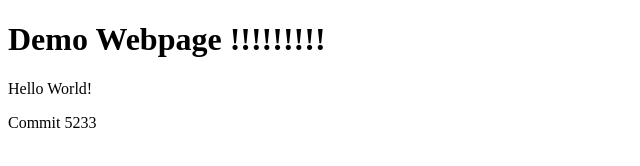
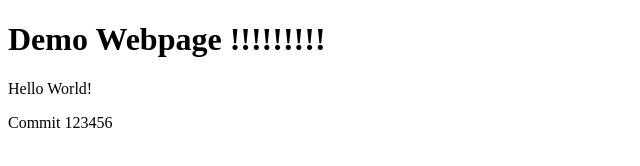
Before and after one commit to Mirza-Mohammad-Hamza/mirzarepo, a plain HTML site: page index.html in a window 1280 px wide. Shown: the full height of the page, 0-640 px from the left. Drawn offline with Linux system fonts and the light colour scheme.

Commit message:
updated14

```diff
--- a/index.html
+++ b/index.html
@@ -12,7 +12,7 @@
 
 <h1>Demo Webpage !!!!!!!!! </h1>
 <p>Hello World!</p>
-<p>Commit 5233</p>
+<p>Commit 123456</p>
 </body>
 
 </html>
```
